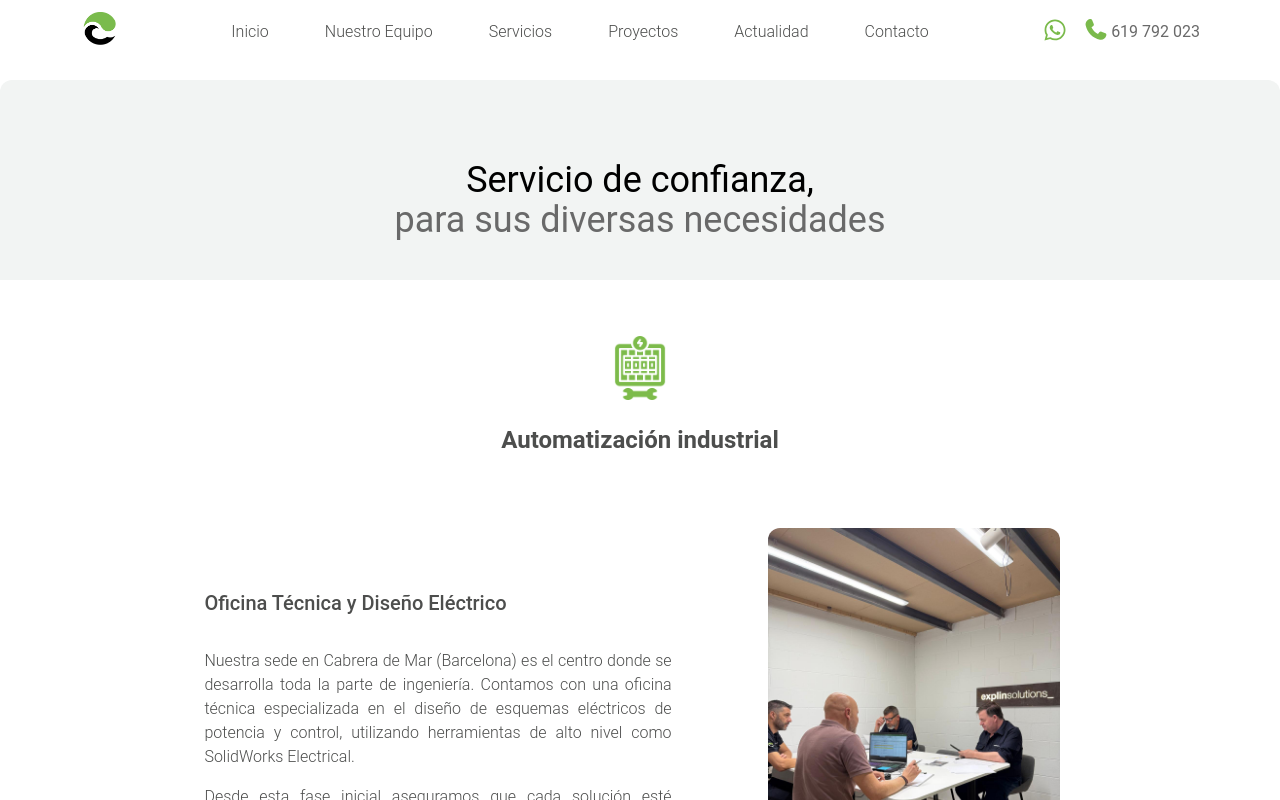
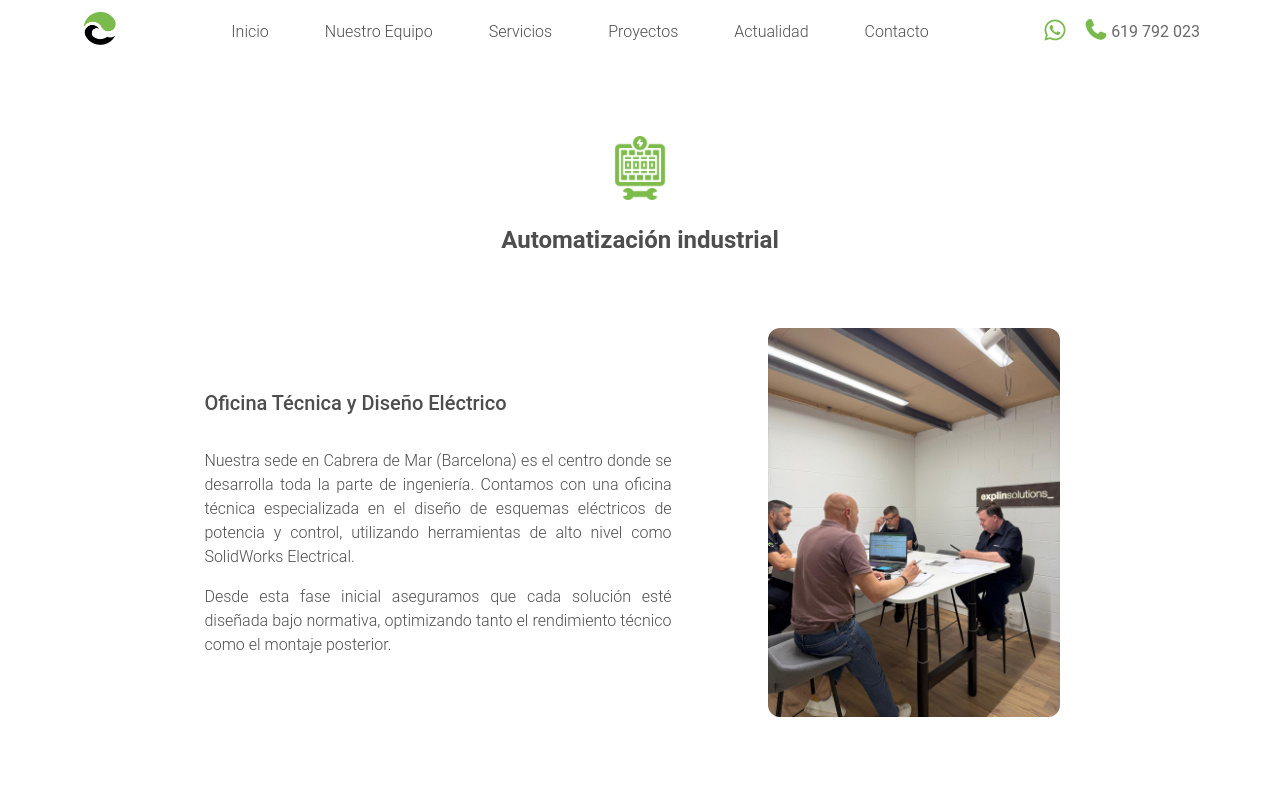
Before and after one commit to kvi-ki/explinsolutions, a Next.js app: page /servicios in a window 1280 px wide. Shown: the top 800 px of the page. Built offline with nearby package versions, Linux system fonts and the light colour scheme.

Commit message:
refactor: remove h2 from services page

```diff
--- a/src/app/servicios/page.tsx
+++ b/src/app/servicios/page.tsx
@@ -5,11 +5,7 @@ import data from '../../data.json';
 
 export default function ServicesPage() {
   return (
-    <section className="bg-lightGray pt-10 xl:rounded-xl">
-      <h2 className="text-center text-wrap font-normal text-gray text-3xl my-6 xl:m-10 lg:text-4xl">
-        <span className="text-blackColor">Servicio de confianza,</span> <br />
-        para sus diversas necesidades
-      </h2>
+    <section>
       {data.services.data.map((serviceData, index) => (
         <Service index={index} key={serviceData.name} serviceData={serviceData} />
       ))}
```
